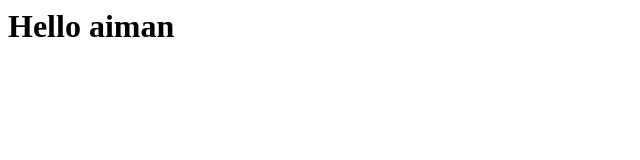
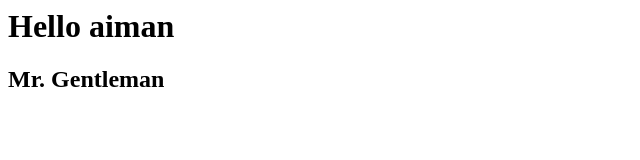
Before and after one commit to aiman-pass/selecta, a plain HTML site: page index.html in a window 1280 px wide. Shown: the whole page, without its empty margins (0-640 px from the left). Drawn offline with Linux system fonts and the light colour scheme.

Commit message:
Update index.html

```diff
--- a/index.html
+++ b/index.html
@@ -1 +1,2 @@
 <h1>Hello aiman</h1>
+<h2>Mr. Gentleman</h2>
```
